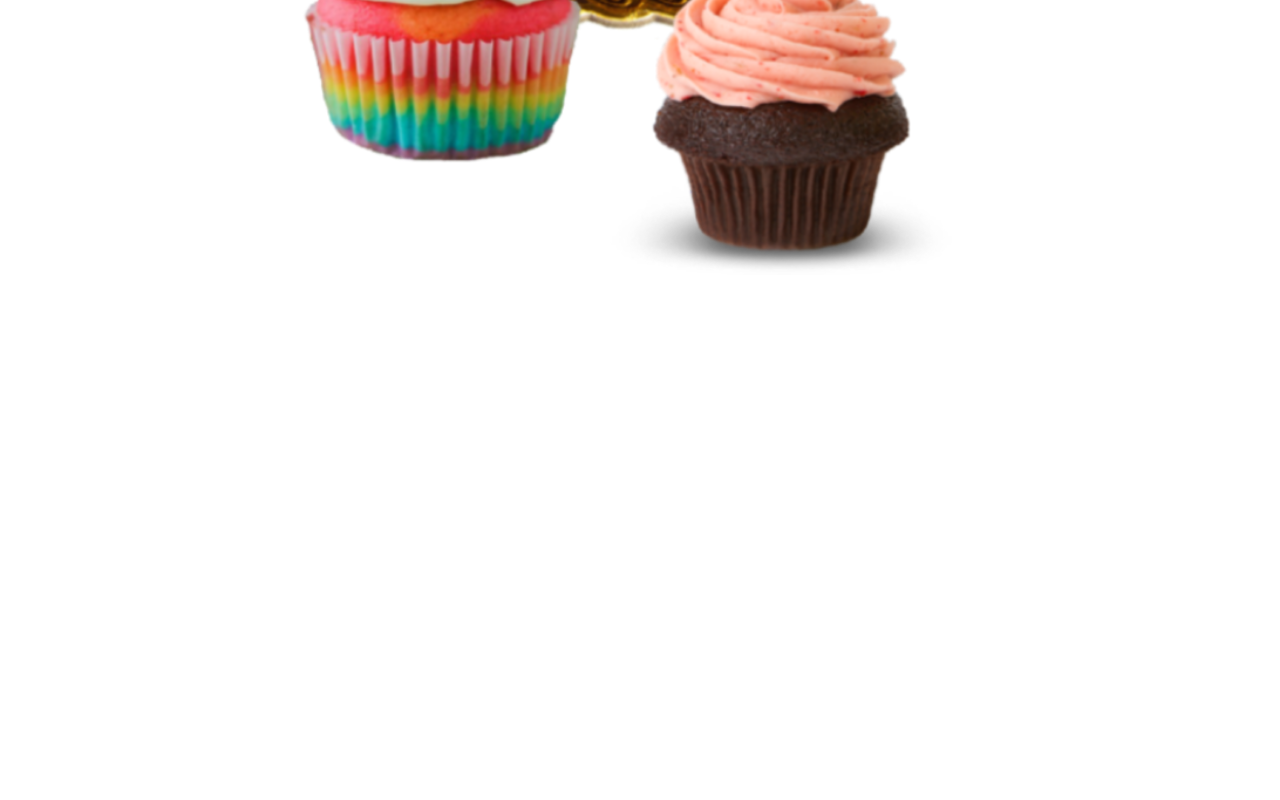
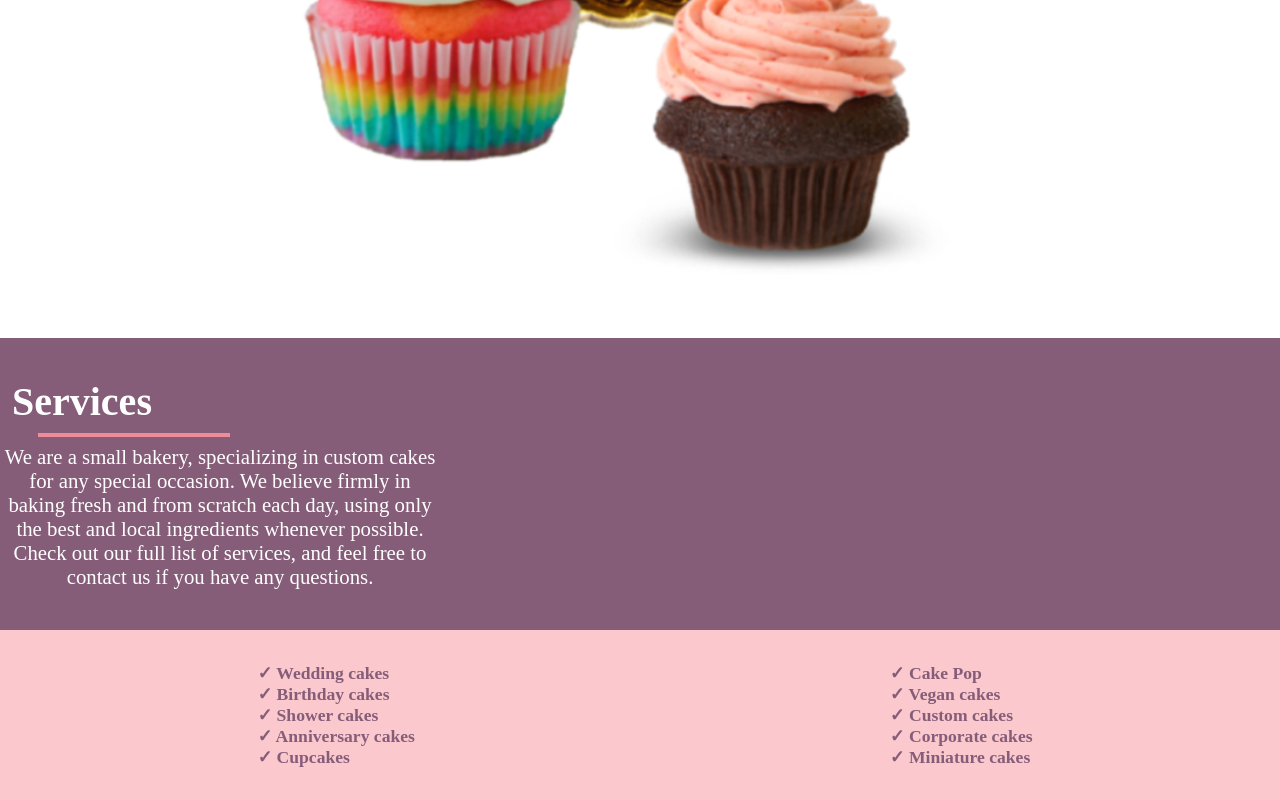
Before and after one commit to daph3105/landing-page, a plain HTML site: page index.html in a window 1280 px wide. Shown: the part 1250-2050 px from the top of the page. Before the commit the page ends 1588 px from the top, so only its background shows below. Drawn offline with Linux system fonts and the light colour scheme.

Commit message:
section-2

```diff
--- a/index.html
+++ b/index.html
@@ -4,7 +4,7 @@
     <meta name="viewport" content="width=device-width, initial-scale=1.0">
     <meta http-equiv="X-UA-Compatible" content="ie=edge">
     <link rel="stylesheet" href="./style.css">
-    <title>Document</title>
+    <title>Delicious Cakes</title>
 </head>
 <body>
     <header>
@@ -22,6 +22,32 @@
     <img src="images/hero-image-mobile.png" class="hero-image-mobile" alt="cakes">
 </section>
     </div>
+    <section class="text-section">
+        <div class="text-container-one">
+        <h3 class="services-title">Services</h3>
+        <hr>
+            <p class="content-text">We are a small bakery, specializing in custom cakes for any special occasion.
+             We believe firmly in baking fresh and from scratch each day, using only the best
+             and local ingredients whenever possible.
+             Check out our full list of services, and feel free to contact us if you have any questions.
+            </p></div>
+        <div class="text-container-two">
+            <ul>
+                <li>&check; Wedding cakes</li>
+                <li>&check; Birthday cakes</li>
+                <li>&check; Shower cakes</li>
+                <li>&check; Anniversary cakes</li>
+                <li>&check; Cupcakes</li>
+            </ul>
+            <ul>
+                <li>&check; Cake Pop</li>
+                <li>&check; Vegan cakes</li>
+                <li>&check; Custom cakes</li>
+                <li>&check; Corporate cakes</li>
+                <li>&check; Miniature cakes</li>
+            </ul>
+    </div>
+    </section>
 
 </body>
 </html>
--- a/style.css
+++ b/style.css
@@ -68,6 +68,52 @@ html, body {
     margin-right: auto;
     width: 100%;
 }
+.text-section{
+    margin:0;
+    display:flex;
+    flex-direction: column;
+}
+.text-container-one{
+    background-color:rgb(134,93,121);
+    padding-bottom:20px;
+}
+.services-title{
+    font-size: 2.5em;
+    margin-left: 0.3em;
+    margin-bottom: 0;
+    color:white;
+}
+hr{
+    width:15%;
+    margin-left: 3%;
+    height:4px;
+    border:none;
+    background-color: #F08C99;
+
+}
+.content-text{
+    width:55vh;
+    text-align:center;
+    font-size: 1.3em;
+    margin-top: 0;
+    color:white;
+}
+
+.text-container-two{
+    display:flex;
+    background-color: #FAC8CD;
+    color:rgb(134,93,121);
+    font-weight: bold;
+    justify-content: space-around;
+    font-size: 1.1em;
+    padding: 15px 30px 15px 0;
+
+}
+
+li{
+    list-style-type: none;
+    width:100%;
+}
 
 /**SMALL SCREEN**/
 
```
